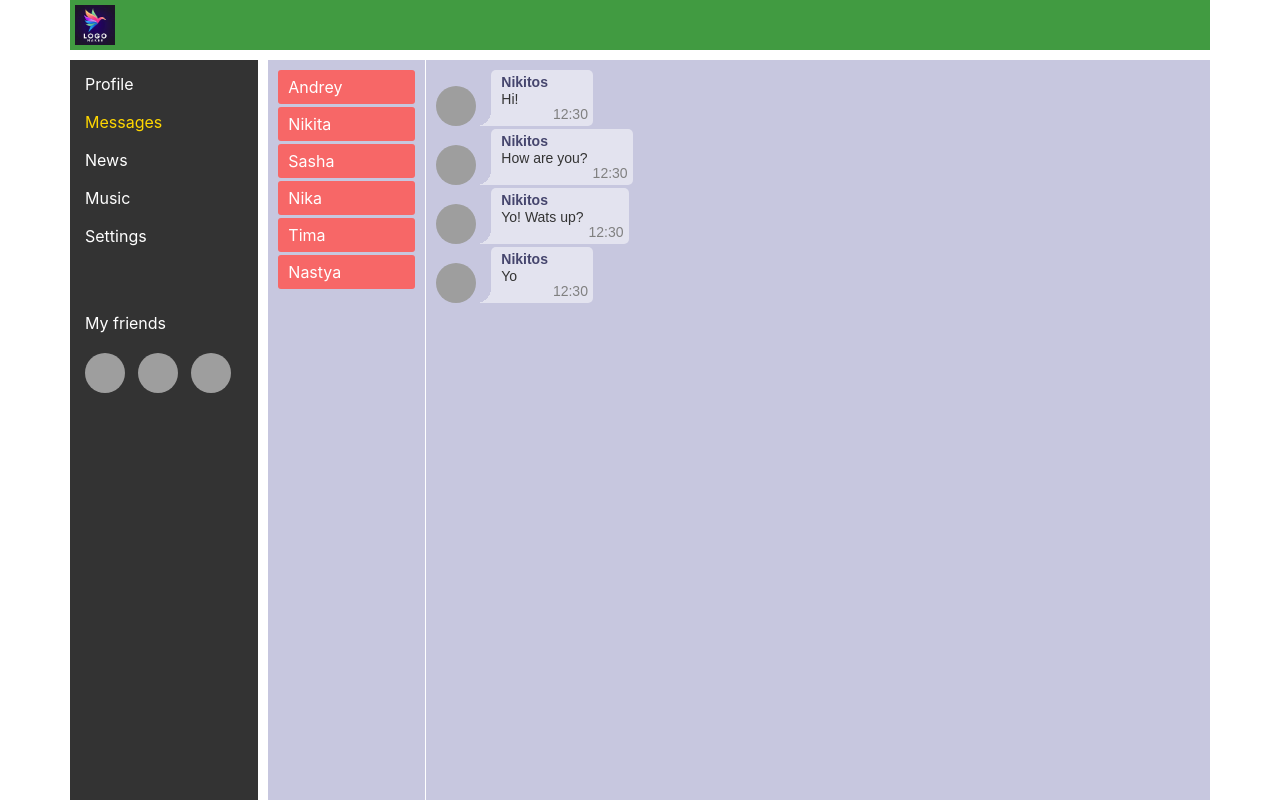
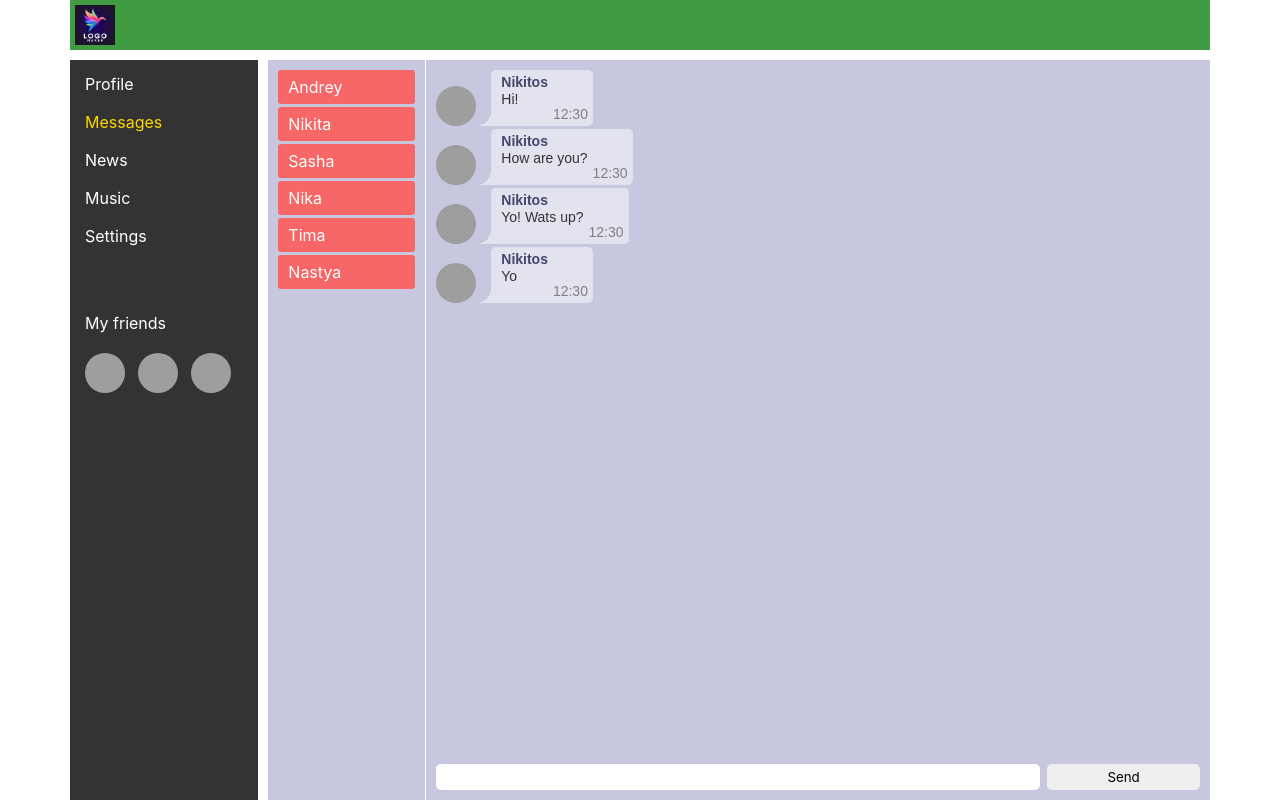
Before and after one commit to aislamtime/social-network-ts, a React (Create React App) app: page /dialogs in a window 1280 px wide. Built offline with nearby package versions, Linux system fonts and the light colour scheme; grey boxes are pictures that could not be loaded.

Commit message:
Added "add message input"

```diff
--- a/src/components/Dialogs/Dialogs.module.css
+++ b/src/components/Dialogs/Dialogs.module.css
@@ -31,6 +31,9 @@
 }
 
 .messages {
+	display: flex;
+	flex-direction: column;
+	justify-content: space-between;
 	padding: 10px;
 	border-left: 1px solid white;
 }
@@ -85,3 +88,22 @@
 	bottom: 5px;
 	color: grey;
 }
+
+/*======================= addMessage =======================*/
+
+.addMessageBlock {
+	width: 100%;
+	display: flex;
+	justify-content: space-between;
+	align-items: center;
+}
+.addMessageInput {
+	padding: 5px;
+	border-radius: 5px;
+	flex: 0 1 79%;
+}
+.addMessageButton {
+	padding: 5px;
+	border-radius: 5px;
+	flex: 0 1 20%;
+}
--- a/src/components/Dialogs/Dialogs.tsx
+++ b/src/components/Dialogs/Dialogs.tsx
@@ -18,7 +18,13 @@ export function Dialogs(props: DialogsPropsType) {
   return (
     <div className={s.dialogs}>
       <div className={s.dialogsItems}>{dialogsElements}</div>
-			<div className={s.messages}>{messagesElements}</div>
+      <div className={s.messages}>
+        <div>{messagesElements}</div>
+        <div className={s.addMessageBlock}>
+          <input type="text" className={s.addMessageInput} />
+          <button className={s.addMessageButton}>Send</button>
+        </div>
+      </div>
     </div>
   );
 }
--- a/src/components/Profile/MyPosts/MyPosts.tsx
+++ b/src/components/Profile/MyPosts/MyPosts.tsx
@@ -1,4 +1,4 @@
-import React from "react";
+import React, { useRef } from "react";
 import s from './MyPosts.module.css';
 import { PostType } from './../../../redux/state';
 import { Post } from './Post/Post';
@@ -11,12 +11,18 @@ export function MyPosts(props: MyPostsType) {
 
   const postsElements = props.posts.map((el) => <Post state={el} />);
 
+  const textareaElementRef = useRef<HTMLTextAreaElement>(null);
+
+  const onAddPostClickHandler = () => {
+    //alert(textareaElementRef.current.value)
+  }
+
   return (
     <div className={s.myPosts}>
       <div className={s.myPostsTitle}>My posts</div>
       <div className={s.inputAndButton}>
-        <textarea className={s.input} name='' id=''></textarea>
-        <button className={s.buttonSend}>Send</button>
+        <textarea className={s.input} ref={textareaElementRef} ></textarea>
+        <button className={s.buttonSend} onClick={onAddPostClickHandler}>Send</button>
       </div>
       <div className={s.posts}>{postsElements}</div>
     </div>
```
Lines whose indentation alone changed are shown as unchanged.
